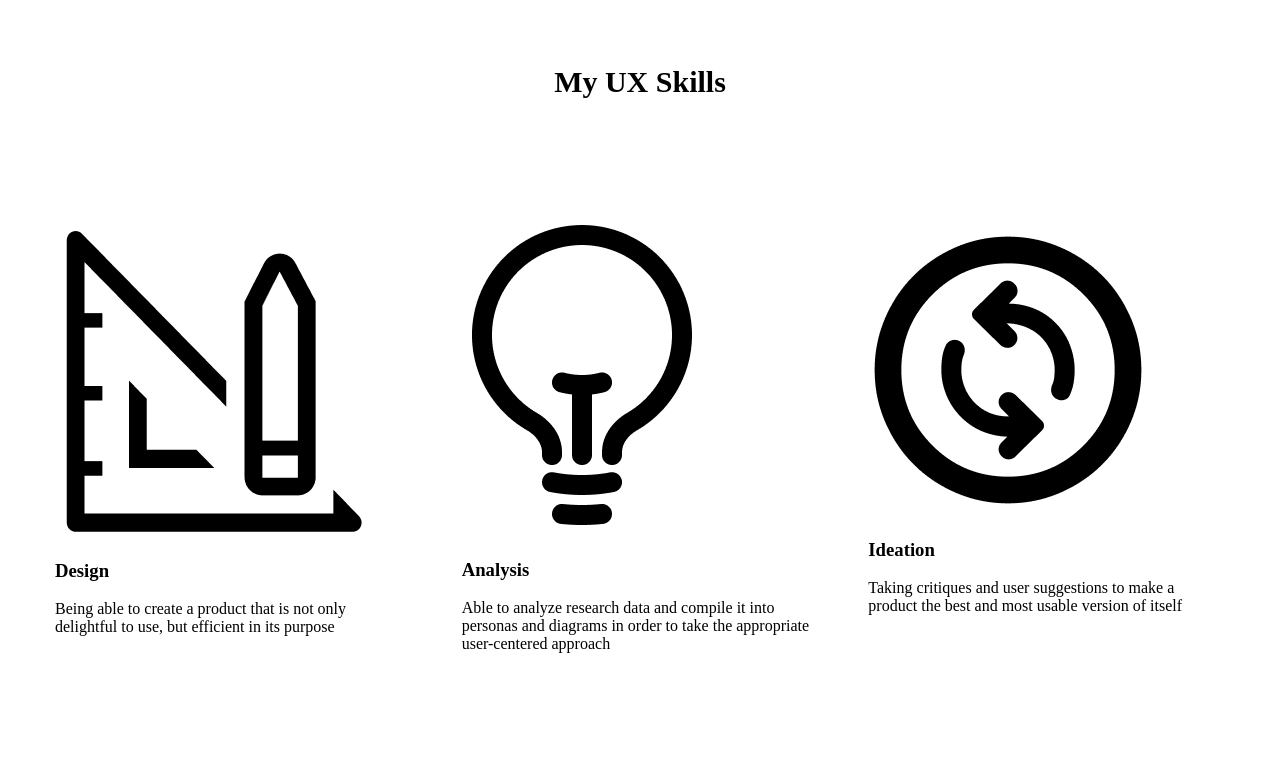
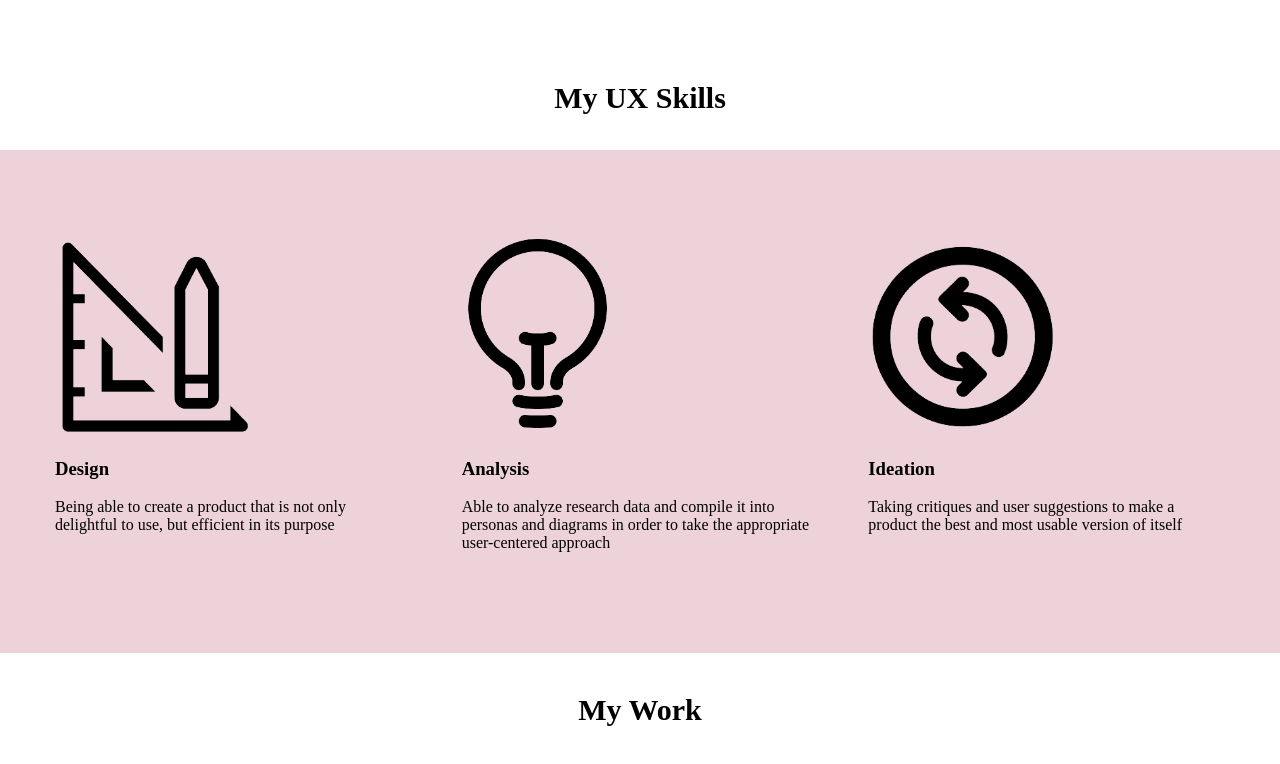
Before and after one commit to mbeeman1219/UX_UI_HW_19, a plain HTML site: page index.html in a window 1280 px wide. Shown: the part 1140-1904 px from the top of the page. Drawn offline with nearby package versions, Linux system fonts and the light colour scheme.

Commit message:
iterations

```diff
--- a/css/style.css
+++ b/css/style.css
@@ -44,7 +44,7 @@ button {
   border-radius: 4px;
 }
 footer {
-  background-color: FFFFFF;
+  background-color: #EDD3D9;
   padding: 5px;
   color: black;
   text-align: center;
@@ -66,17 +66,21 @@ footer li {
 .flexContainer {
   display: flex;
   padding: 60px 30px;
+  background-color: #EDD3D9;
 }
 .flexContainer div {
   width: 33%;
   padding: 25px;
 }
 
+.flexContainer img {
+  height: 200px;
+}
+
 /* My Work Section */
 .myWork {
   padding: 60px 30px;
   padding-top: 0;
-  background-color: #EDD3D9;
 }
 .workGrid {
   display: grid;
--- a/index.html
+++ b/index.html
@@ -18,24 +18,25 @@
       <div class="content">
         <img src="images/picture of me.png">
         <h1>Hi, I'm Michelle!</h1>
-        <p>I am an Arizona-based Filipina-Navajo user experience researcher. I have lived in Arizona all my life, and I graduated from Arizona State University with a degree in Biology. I originally was on track to become a physician’s assistant until I realized I wanted to use my medical background to help patients and providers in a different way other than patient care. So, I went on to learn about UX/UI at the University of Denver. Due to my science background, I have always been someone who is curious about the human mind and learning about how people think and why they do it in the way that they do. Then, I learned to combine my love of logic and psychology with the creative aspect of the user experience and meshed them together into a new path in my life centered around user research.</p>
+        <p>I am an Arizona-based Filipina-Navajo user experience researcher. I have lived in Arizona all my life, and I graduated from Arizona State University with a degree in Biology. I originally was on track to become a physician’s assistant until I realized I wanted to use my medical background to help patients and providers in a different way other than patient care. So, I went on to learn about UX/UI at the University of Denver.</p>
+        <p>My science background made me someone who is constantly curious about learning why people the way that they do. Then, I learned to combine my love of logic and psychology with the creative aspect of the user experience and meshed them together into a new path in my life centered around user research.</p>
         <button>Download Resume</button>
       </div>
     </section>
     <h1 class="heading">My UX Skills</h1>
     <section class="flexContainer">
       <div>
-        <img src="images/design.PNG">
+        <img src="images/design transparent.png">
         <h3>Design</h3>
         <p>Being able to create a product that is not only delightful to use, but efficient in its purpose</p>
       </div>
       <div>
-        <img src="images/analysis.PNG">
+        <img src="images/analysis transparent.png">
         <h3>Analysis</h3>
         <p>Able to analyze research data and compile it into personas and diagrams in order to take the appropriate user-centered approach</p>
       </div>
       <div>
-        <img src="images/ideate.PNG">
+        <img src="images/ideate transparent.png">
         <h3>Ideation</h3>
         <p>Taking critiques and user suggestions to make a product the best and most usable version of itself</p>
       </div>
```
Also changed, not shown: images/analysis transparent.png (added), images/design transparent.png (added), images/ideate transparent.png (added).
